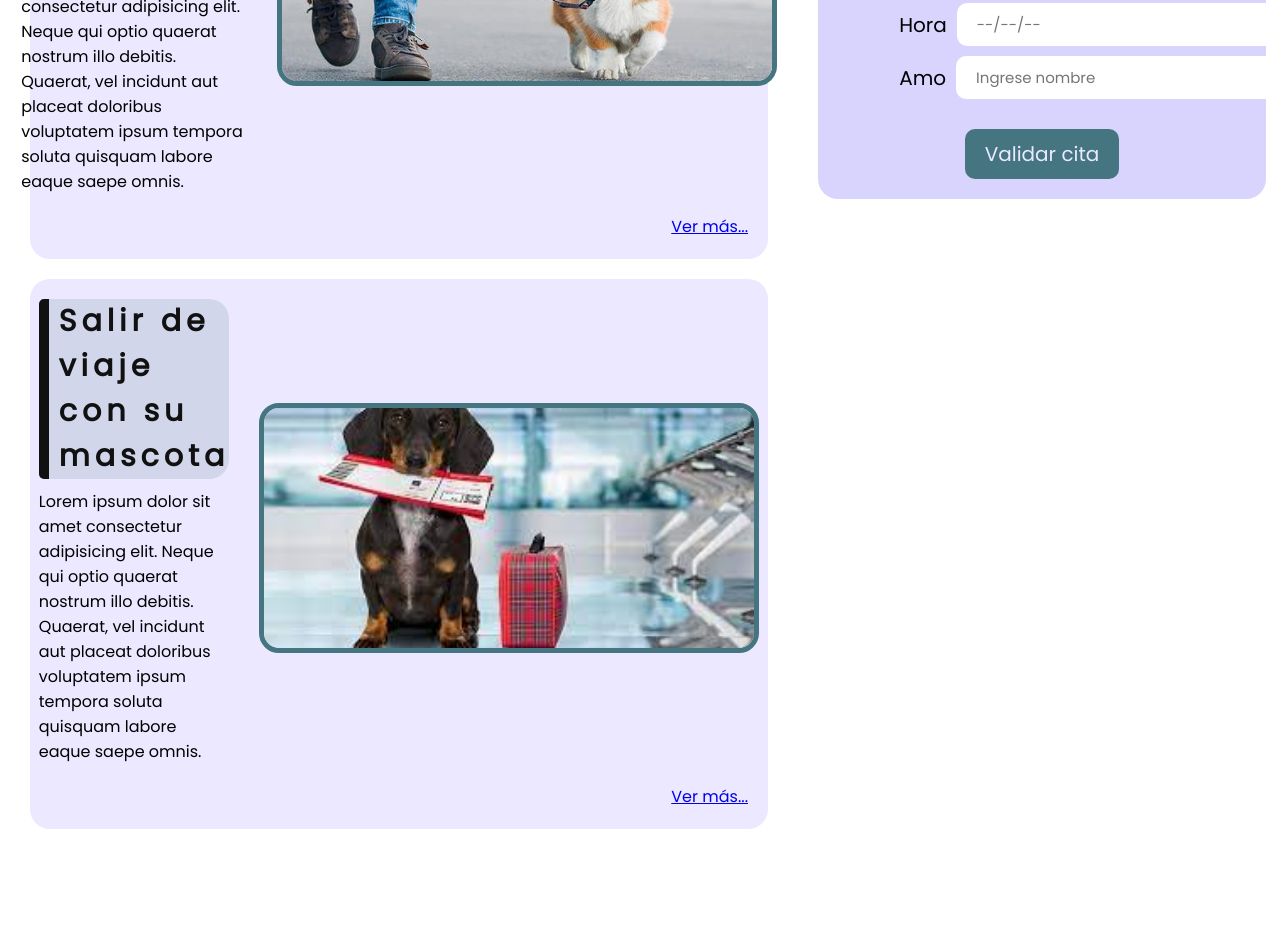
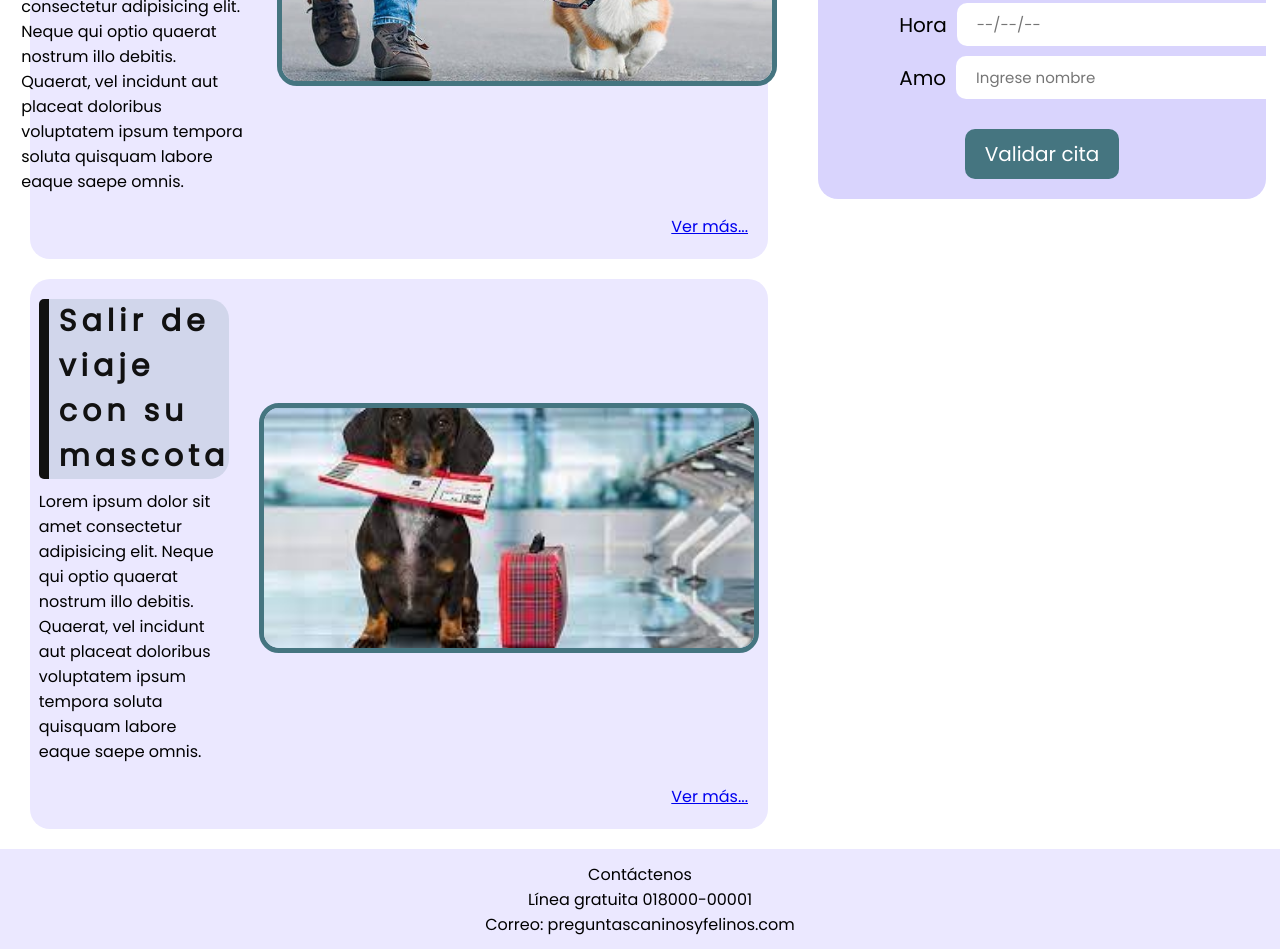
Before and after one commit to CristianArevaloDuran/Laboratorio, a plain HTML site: page Veterinaria/index.html in a window 1280 px wide. Shown: the part 691-1640 px from the top of the page. Before the commit the page ends 1520 px from the top, so only its background shows below. Drawn offline with Linux system fonts and the light colour scheme.

Commit message:
Commit 10

```diff
--- a/Veterinaria/index.html
+++ b/Veterinaria/index.html
@@ -93,5 +93,15 @@
     </div>
 
     <!--Aside-->
+
+    <!--Footer-->
+
+    <div class="footer">
+        <p>Contáctenos</p>
+        <p>Línea gratuita 018000-00001</p>
+        <p>Correo: preguntascaninosyfelinos.com</p>
+    </div>
+
+    <!--Footer-->
 </body>
 </html>
--- a/Veterinaria/styles.css
+++ b/Veterinaria/styles.css
@@ -181,12 +181,30 @@
 .aside form input[type="submit"] {
     padding: 10px 20px;
     background-color: #457580;
-    color: #EBE8FF;
+    color: #fff;
     border: 0;
     margin-top: 20px;
     font-family: "Poppins", Verdana, Geneva, Tahoma, sans-serif;
     font-size: 20px;
     border-radius: 10px;
+    cursor: pointer;
 }
 
 /*Aside*/
+
+/*Footer*/
+
+.footer {
+    width: 100%;
+    background-color: #EBE8FF;
+    height: 100px;
+    float: left;
+    display: flex;
+    flex-direction: column;
+    align-items: center;
+    justify-content: center;
+    font-family: "Poppins", Verdana, Geneva, Tahoma, sans-serif;
+    margin-top: 20px;
+}
+
+/*Footer*/
```
